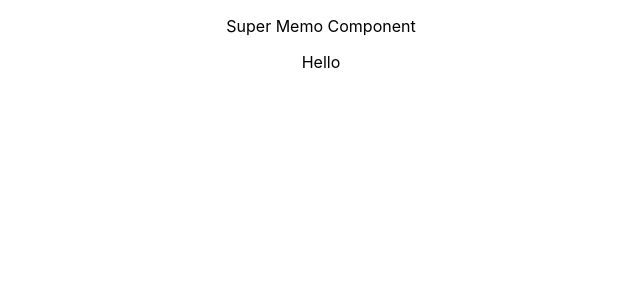
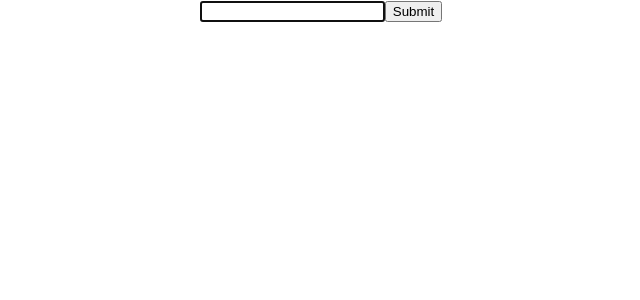
Before and after one commit to PiyushJiwane/ReactJS, a React (Create React App) app in the folder hello-world/: page / in a window 1280 px wide. Shown: the top 300 px of the page, without its empty margins (319-959 px from the left). Built offline with nearby package versions, Linux system fonts and the light colour scheme.

Commit message:
understand the refs and uses of createRefs() method

```diff
--- a/hello-world/src/App.js
+++ b/hello-world/src/App.js
@@ -16,14 +16,23 @@ import LifeCycleA from './Components/LifeCycleA';
 import FragmentDemo from "./Components/FragmentDemo";
 import SuperComponent from "./Components/SuperComponent";
 import SuperMemoComponent from "./Components/SuperMemoComponent";
+import RefsEx from "./Components/RefsEx";
 
 function App() {
+  //Refs in ReactJS
+  return(
+      <div className="App">
+        <RefsEx/>
+      </div>
+    )
+
+
   // Memo Component in ReactJS
-  return(
-    <div className="App">
-      <SuperMemoComponent/>
-    </div>
-  )
+  // return(
+  //   <div className="App">
+  //     <SuperMemoComponent/>
+  //   </div>
+  // )
 
 
   //Pure Component in ReactJS
--- /dev/null
+++ b/hello-world/src/Components/RefsEx.js
@@ -0,0 +1,28 @@
+import React, { Component } from 'react'
+
+class RefsEx extends Component {
+    constructor(props) {
+        super(props)
+        this.name=React.createRef();
+    }
+
+    componentDidMount(){
+        console.log(this.name);
+        this.name.current.focus();
+    }
+
+    buttonCLicked=()=>{
+        alert(this.name.current.value);
+    }
+
+    render() {
+        return (
+            <div>
+                <input type="text" ref={this.name}/>
+                <button onClick={this.buttonCLicked}>Submit</button>
+            </div>
+        )
+    }
+}
+
+export default RefsEx
```
